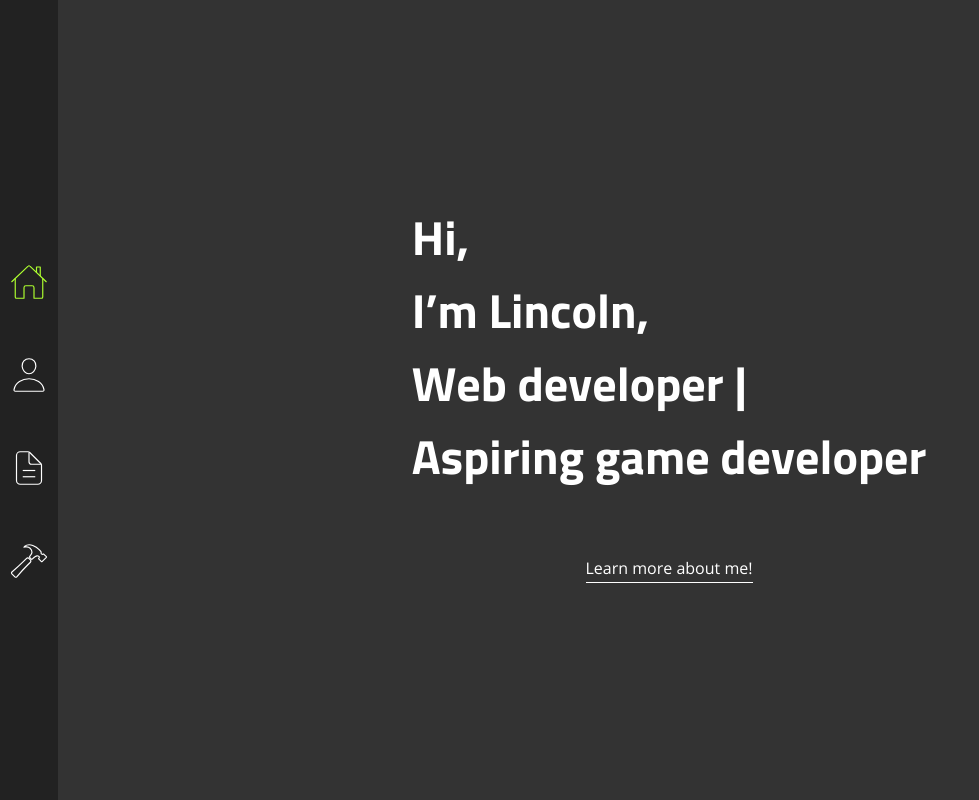
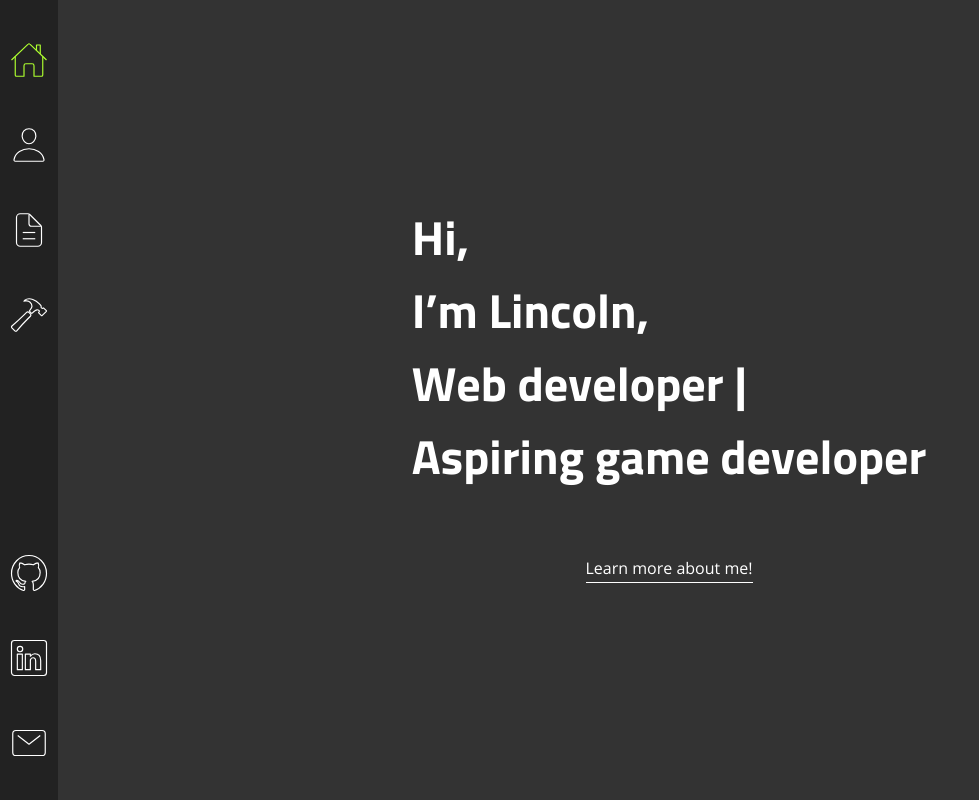
Before and after one commit to lincolnChoy/lincolnChoy, a React (Create React App) app: page / in a window 1280 px wide. Shown: the whole page, without its empty margins (0-979 px from the left). Built offline with nearby package versions, Linux system fonts and the light colour scheme.

Commit message:
Added social media icons

```diff
--- a/src/components/Header/Header.css
+++ /dev/null
@@ -1,39 +0,0 @@
-.app-header {
-  background-color: #222;
-  width: 3.8rem;
-  height: 100vh;
-  display: flex;
-  flex-direction: column;
-  justify-content: center;
-  align-items: center;
-}
-
-.app-header .icon-wrapper {
-  margin-top: 3rem;
-  cursor: pointer;
-  transition: all .2s ease-in-out;
-}
-
-.app-header .active-icon path, .active-icon line, .active-icon rect, .active-icon polyline {
-  stroke: greenyellow;
-}
-
-.app-header .icon-wrapper:hover {
-  transform: scale(1.15);
-}
-
-.app-header .icon-wrapper:hover path, .icon-wrapper:hover line, .icon-wrapper:hover rect, .icon-wrapper:hover polyline {
-  transition: 1s;
-  stroke: greenyellow;
-}
-
-.app-header svg {
-  width: 40px;
-}
-
-.app-header path, line, rect, polyline {
-  fill: none;
-  stroke: white;
-  stroke-width: 15px;
-  stroke-linejoin: round;
-}
--- a/src/components/Header/Header.js
+++ b/src/components/Header/Header.js
@@ -1,7 +1,10 @@
 import cx from 'classnames'
 import React from 'react'
-import './Header.css'
+import './Header.scss'
+import GitHubLogo from './svg/github'
 import Home from './svg/home'
+import LinkedInLogo from './svg/linkedin'
+import Mail from './svg/mail'
 import Person from './svg/person'
 import Projects from './svg/projects'
 import Skills from './svg/skills'
@@ -10,6 +13,7 @@
   render() {
     return (
       <div className="app-header">
+        <div>
           <div className={cx({
             "icon-wrapper": true,
             "active-icon": this.props.activeRoute === 'home'
@@ -39,6 +43,25 @@
             <Projects />
           </div>
         </div>
+
+        <div className="social-media">
+          <div className="icon-wrapper">
+            <a href="https://github.com/lincolnChoy">
+              <GitHubLogo />
+            </a>
+          </div>
+          <div className="icon-wrapper">
+            <a href="https://www.linkedin.com/in/lincoln-choy/">
+              <LinkedInLogo />
+            </a>
+          </div>
+          <div className="icon-wrapper">
+            <a href="mailto:lincoln.choy1997@gmail.com">
+              <Mail />
+            </a>
+          </div>
+        </div>
+      </div>
     )
   }
 }
--- /dev/null
+++ b/src/components/Header/Header.scss
@@ -0,0 +1,47 @@
+.app-header {
+  background-color: #222;
+  width: 3.8rem;
+  height: 100vh;
+  display: flex;
+  flex-direction: column;
+  align-items: center;
+  justify-content: space-between;
+
+  .social-media {
+    margin-bottom: 2rem;
+  }
+
+  .icon-wrapper {
+    margin-top: 2.5rem;
+    cursor: pointer;
+    transition: all .2s ease-in-out;
+
+    svg {
+      width: 40px;
+
+      path, line, rect, polyline {
+        fill: none;
+        stroke: white;
+        stroke-width: 15px;
+        stroke-linejoin: round;
+      }
+    }
+
+    &:hover {
+      transform: scale(1.15);
+
+      path, line, rect, polyline {
+        transition: 1s;
+        stroke: greenyellow;
+      }
+    }
+  }
+
+  .active-icon {
+    svg {
+      path, line, rect, polyline {
+        stroke: greenyellow;
+      }
+    }
+  }
+}
--- /dev/null
+++ b/src/components/Header/svg/github.js
@@ -0,0 +1,7 @@
+import React from 'react'
+
+export default () => (
+  <svg xmlns='http://www.w3.org/2000/svg' viewBox='0 0 512 512'>
+    <path d='M256,32C132.3,32,32,134.9,32,261.7c0,101.5,64.2,187.5,153.2,217.9a17.56,17.56,0,0,0,3.8.4c8.3,0,11.5-6.1,11.5-11.4,0-5.5-.2-19.9-.3-39.1a102.4,102.4,0,0,1-22.6,2.7c-43.1,0-52.9-33.5-52.9-33.5-10.2-26.5-24.9-33.6-24.9-33.6-19.5-13.7-.1-14.1,1.4-14.1h.1c22.5,2,34.3,23.8,34.3,23.8,11.2,19.6,26.2,25.1,39.6,25.1a63,63,0,0,0,25.6-6c2-14.8,7.8-24.9,14.2-30.7-49.7-5.8-102-25.5-102-113.5,0-25.1,8.7-45.6,23-61.6-2.3-5.8-10-29.2,2.2-60.8a18.64,18.64,0,0,1,5-.5c8.1,0,26.4,3.1,56.6,24.1a208.21,208.21,0,0,1,112.2,0c30.2-21,48.5-24.1,56.6-24.1a18.64,18.64,0,0,1,5,.5c12.2,31.6,4.5,55,2.2,60.8,14.3,16.1,23,36.6,23,61.6,0,88.2-52.4,107.6-102.3,113.3,8,7.1,15.2,21.1,15.2,42.5,0,30.7-.3,55.5-.3,63,0,5.4,3.1,11.5,11.4,11.5a19.35,19.35,0,0,0,4-.4C415.9,449.2,480,363.1,480,261.7,480,134.9,379.7,32,256,32Z'/>
+  </svg>
+)
--- /dev/null
+++ b/src/components/Header/svg/linkedin.js
@@ -0,0 +1,7 @@
+import React from 'react'
+
+export default () => (
+  <svg xmlns='http://www.w3.org/2000/svg' viewBox='0 0 512 512'>
+    <path d='M444.17,32H70.28C49.85,32,32,46.7,32,66.89V441.61C32,461.91,49.85,480,70.28,480H444.06C464.6,480,480,461.79,480,441.61V66.89C480.12,46.7,464.6,32,444.17,32ZM170.87,405.43H106.69V205.88h64.18ZM141,175.54h-.46c-20.54,0-33.84-15.29-33.84-34.43,0-19.49,13.65-34.42,34.65-34.42s33.85,14.82,34.31,34.42C175.65,160.25,162.35,175.54,141,175.54ZM405.43,405.43H341.25V296.32c0-26.14-9.34-44-32.56-44-17.74,0-28.24,12-32.91,23.69-1.75,4.2-2.22,9.92-2.22,15.76V405.43H209.38V205.88h64.18v27.77c9.34-13.3,23.93-32.44,57.88-32.44,42.13,0,74,27.77,74,87.64Z'/>
+  </svg>
+)
--- /dev/null
+++ b/src/components/Header/svg/mail.js
@@ -0,0 +1,8 @@
+import React from 'react'
+
+export default () => (
+  <svg xmlns='http://www.w3.org/2000/svg'  viewBox='0 0 512 512'>
+    <rect x='48' y='96' width='416' height='320' rx='40' ry='40' />
+    <polyline points='112 160 256 272 400 160' />
+  </svg>
+)
--- a/src/containers/Projects/Projects.js
+++ b/src/containers/Projects/Projects.js
@@ -4,7 +4,7 @@
 class Projects extends React.Component {
   render() {
     return (
-      <div className="wrapper projects-wrapper scene_element scene_element--fadeinright">
+      <div className="wrapper projects-wrapper scene_element scene_element--fadeindown">
         <h1>Projects</h1>
         <p></p>
       </div>
--- a/src/containers/Skills/Skills.js
+++ b/src/containers/Skills/Skills.js
@@ -4,7 +4,7 @@
 class Skills extends React.Component {
   render() {
     return (
-      <div className="wrapper skills-wrapper scene_element scene_element--fadeindown">
+      <div className="wrapper skills-wrapper scene_element scene_element--fadeinright">
         <h1>Skills</h1>
         <p></p>
       </div>
```
Also changed, not shown: src/components/Header/svg/logo-linkedin.svg (added), 1 other file (tests, documents, lock files or other folders). Lines whose indentation alone changed are shown as unchanged.
